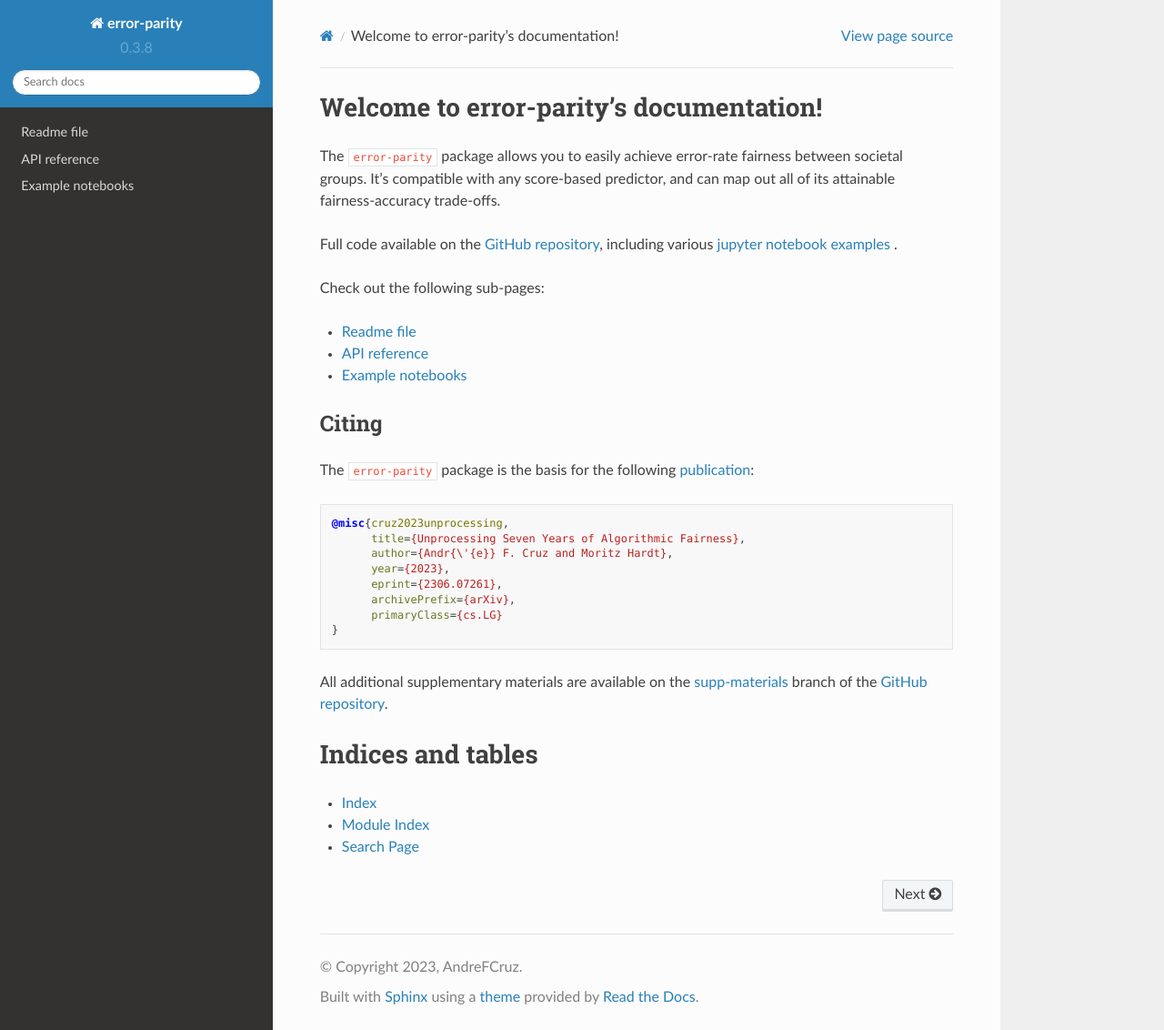
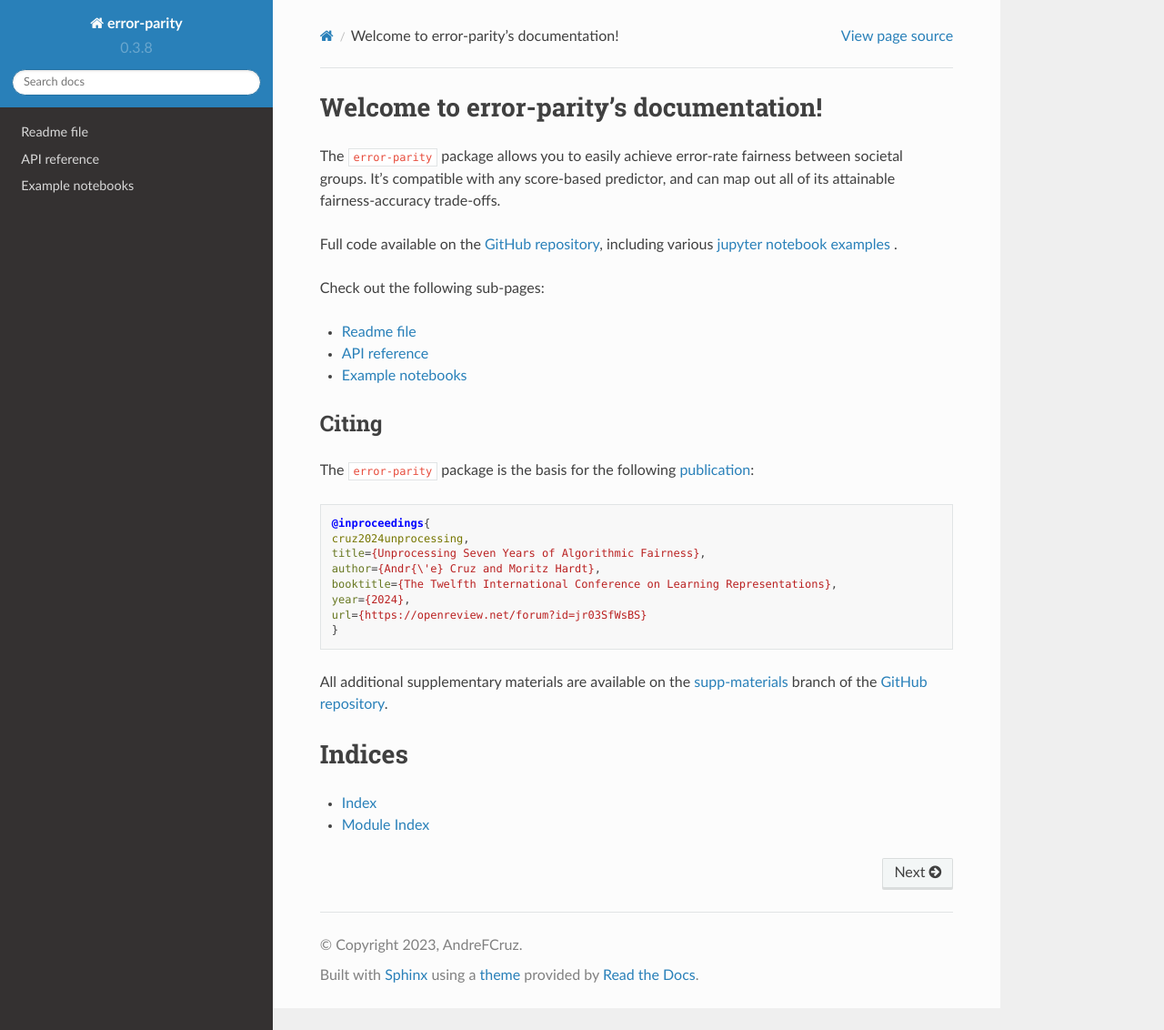
Before and after one commit to socialfoundations/error-parity, a Sphinx documentation site: the page built from docs/index.rst, in a window 1280 px wide and 1132 px high. Shown: the whole window at 91% size. Built offline with Sphinx 7.4.7 and the Read the Docs theme 2.0.0, drawn with Linux system fonts in a browser that asks for light colours; pages that are not in the unit, such as notebooks, are missing from menus.

Commit message:
updated paper reference

```diff
--- a/docs/index.rst
+++ b/docs/index.rst
@@ -31,24 +31,23 @@
 
 .. code-block:: bib
 
-   @misc{cruz2023unprocessing,
-         title={Unprocessing Seven Years of Algorithmic Fairness},
-         author={Andr{\'{e}} F. Cruz and Moritz Hardt},
-         year={2023},
-         eprint={2306.07261},
-         archivePrefix={arXiv},
-         primaryClass={cs.LG}
+   @inproceedings{
+   cruz2024unprocessing,
+   title={Unprocessing Seven Years of Algorithmic Fairness},
+   author={Andr{\'e} Cruz and Moritz Hardt},
+   booktitle={The Twelfth International Conference on Learning Representations},
+   year={2024},
+   url={https://openreview.net/forum?id=jr03SfWsBS}
    }
 
 All additional supplementary materials are available on the `supp-materials`_ branch of the `GitHub repository`_.
 
 
-Indices and tables
-==================
+Indices
+=======
 
 * :ref:`genindex`
 * :ref:`modindex`
-* :ref:`search`
 
 
 .. _GitHub repository: https://github.com/socialfoundations/error-parity
```
Also changed, not shown: README.md (+13 -3 lines).
